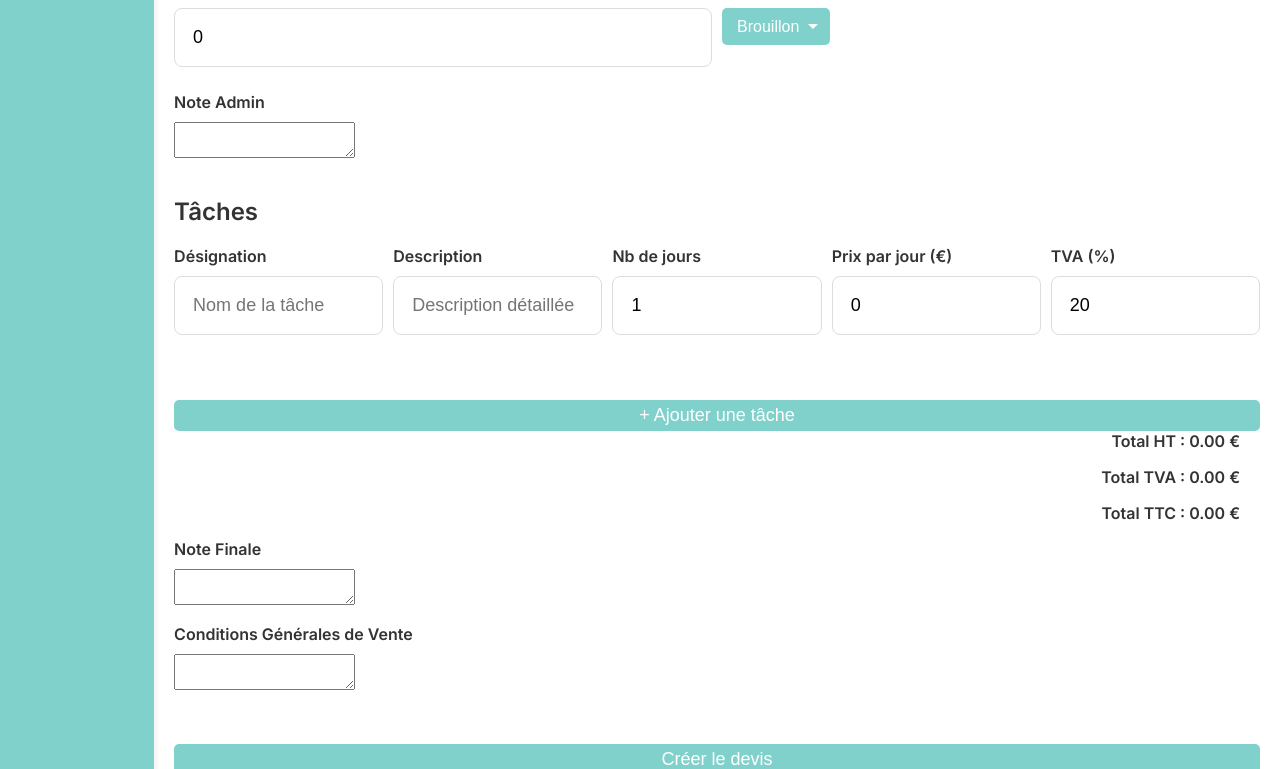
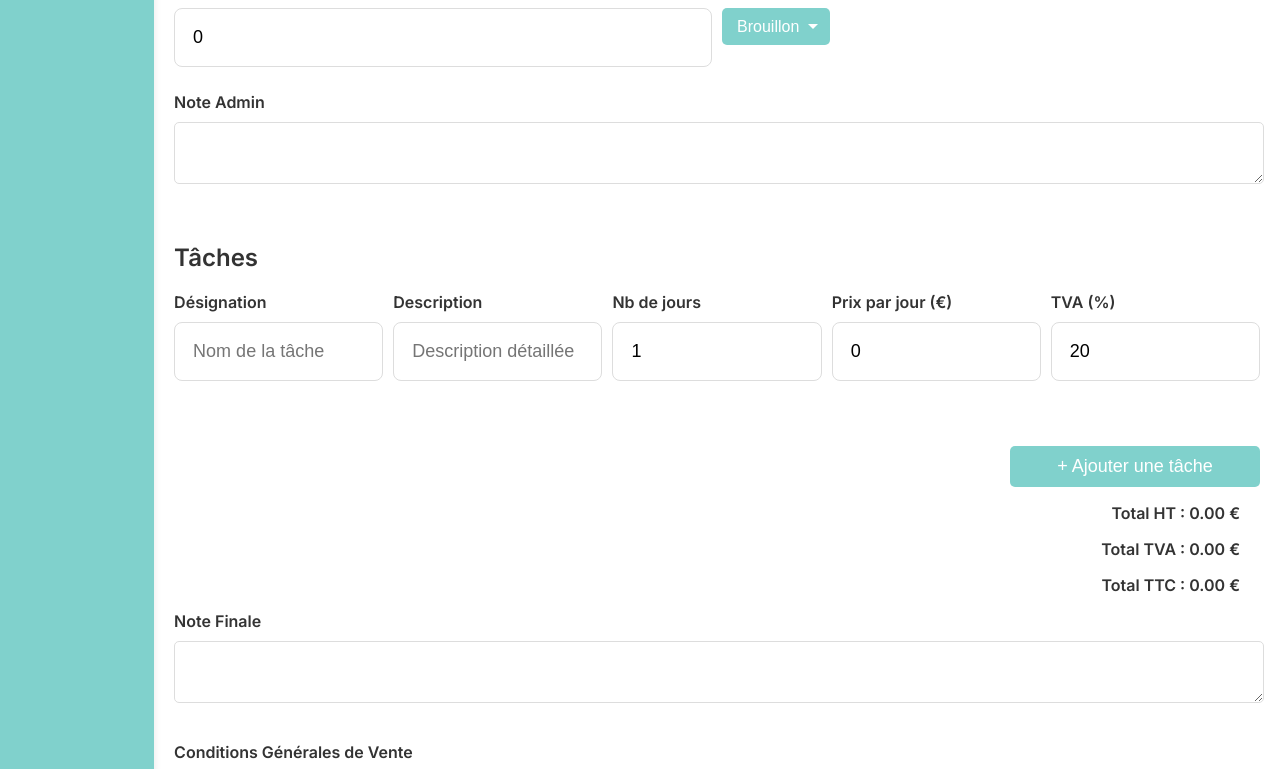
Before and after one commit to TVanmeerhaeghe/wimflow-frontend, a Vue app: page /admin/estimate/create in a window 1280 px wide. Shown: the part 565-1334 px from the top of the page. Built offline with nearby package versions, Linux system fonts and the light colour scheme; no server answers; sample sign-in values are in the browser's storage.

Commit message:
fix : fixed somme css tweak and routes

```diff
--- a/src/assets/global.css
+++ b/src/assets/global.css
@@ -14,6 +14,10 @@ body {
   color: #333;
   margin: 0;
   padding: 0;
+}
+
+.main-content{
+  min-height: 100vh;
 }
 
 .login-container {
@@ -141,3 +145,20 @@ select {
 a, a:visited{
   color: #008f82;
 }
+
+textarea {
+  width: 98%;
+  padding: 12px;
+  margin-bottom: 20px;
+  border: 1px solid #ddd;
+  border-radius: 5px;
+  resize: vertical;
+  font-size: 16px;
+  color: #333;
+}
+
+textarea:focus {
+  border-color: #80d1cc;
+  outline: none;
+  box-shadow: 0 0 5px rgba(128, 209, 204, 0.5);
+}
--- a/src/components/admin/estimate/CreateEstimate.vue
+++ b/src/components/admin/estimate/CreateEstimate.vue
@@ -2,7 +2,6 @@
     <div class="create-estimate">
         <h1>Créer un Devis</h1>
         <form @submit.prevent="createEstimate">
-            <!-- Informations générales du devis -->
             <div class="form-container">
                 <div class="form-group">
                     <label>Client</label>
@@ -13,7 +12,6 @@
                     </select>
                 </div>
 
-                <!-- Sélectionner un contact commercial -->
                 <div class="form-group">
                     <label>Contact commercial</label>
                     <select v-model="estimate.commercial_contact_id">
@@ -28,7 +26,6 @@
                     <input type="text" v-model="estimate.object" />
                 </div>
 
-                <!-- Dates côte à côte -->
                 <div class="date-group">
                     <div class="form-group">
                         <label>Date de création</label>
@@ -62,7 +59,6 @@
                 </div>
             </div>
 
-            <!-- Ajouter des tâches dynamiques -->
             <h2>Tâches</h2>
             <div v-for="(task, index) in tasks" :key="index" class="task-group">
                 <div class="task-field">
@@ -89,19 +85,16 @@
                     class="remove-button">🗑️</button>
             </div>
 
-            <!-- Bouton pour ajouter une nouvelle tâche aligné à droite -->
             <div class="button-right">
                 <button type="button" @click="addTask" class="add-task-button">+ Ajouter une tâche</button>
             </div>
 
-            <!-- Totaux HT, TVA, TTC alignés à droite -->
             <div class="totals">
                 <p>Total HT : {{ totalHT.toFixed(2) }} €</p>
                 <p>Total TVA : {{ totalTVA.toFixed(2) }} €</p>
                 <p>Total TTC : {{ totalTTC.toFixed(2) }} €</p>
             </div>
 
-            <!-- Note finale et conditions de vente en bas -->
             <div class="form-group">
                 <label>Note Finale</label>
                 <textarea v-model="estimate.final_note"></textarea>
@@ -112,7 +105,6 @@
                 <textarea v-model="estimate.general_sales_conditions"></textarea>
             </div>
 
-            <!-- Bouton de soumission aligné à droite -->
             <div class="button-right">
                 <button type="submit" class="submit-button">Créer le devis</button>
             </div>
@@ -224,8 +216,15 @@ export default {
                     });
                 }
 
+                await fetch(`${process.env.VUE_APP_API_URL}/estimate/${newEstimate.id}/update-totals`, {
+                    method: "PUT",
+                    headers: {
+                        Authorization: `${localStorage.getItem("token")}`,
+                    },
+                });
+
                 alert("Devis créé avec succès !");
-                router.push("/admin/estimates");
+                router.push("/admin/estimate");
             } catch (error) {
                 console.error("Erreur lors de la création du devis :", error);
             }
@@ -280,15 +279,22 @@ export default {
 .submit-button {
     background-color: #80d1cc;
     color: white;
-    padding: 5px 10px;
+    padding: 10px 10px;
     border: none;
     border-radius: 5px;
     cursor: pointer;
+    width: 250px;
 }
 
-.add-task-button,
-.submit-button {
-    float: right;
+.remove-button {
+    margin-top: unset;
+}
+
+.remove-button:hover,
+.add-task-button:hover,
+.submit-button:hover {
+    background-color: #008f82;
+    transition: background-color 0.3s ease;
 }
 
 .totals {
```
